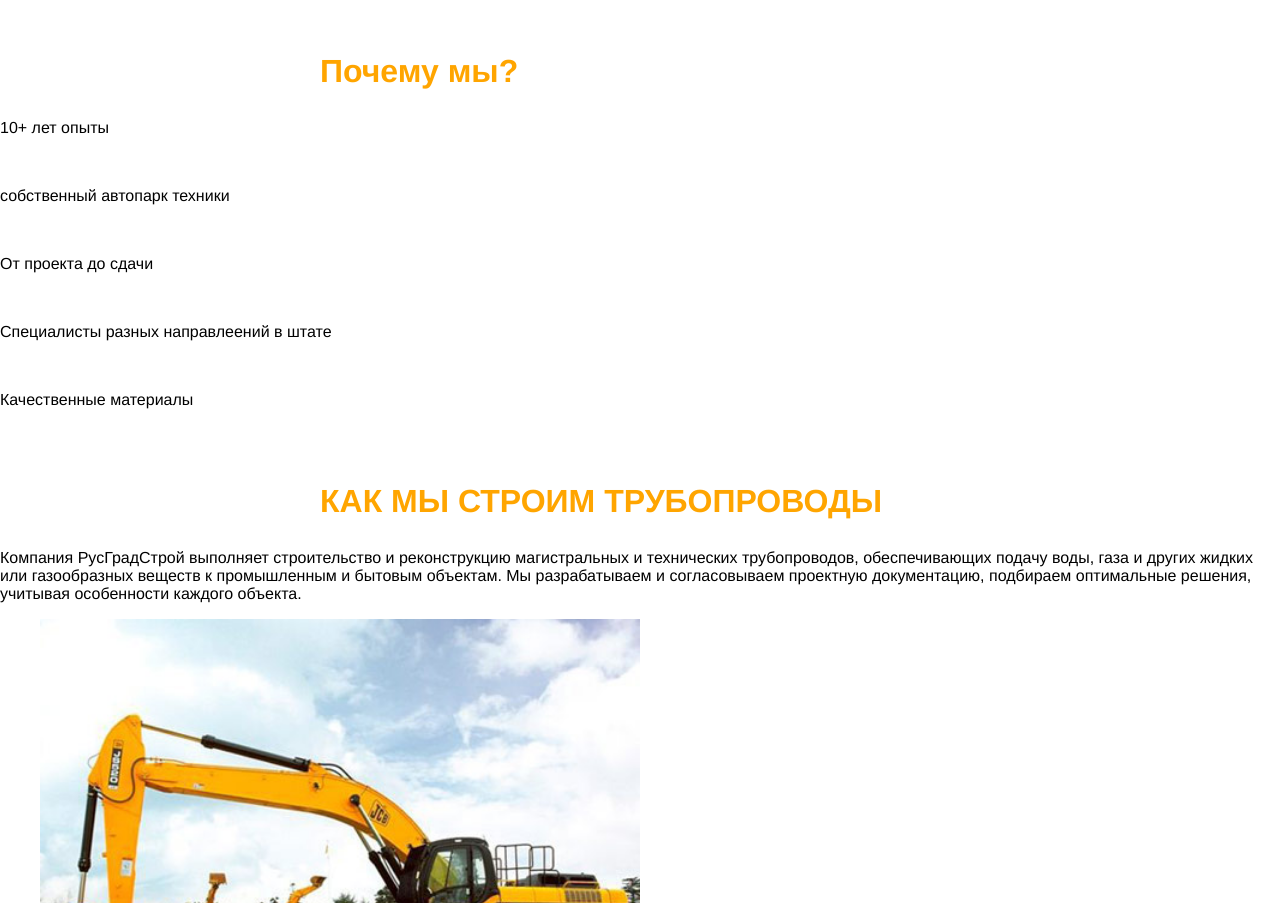
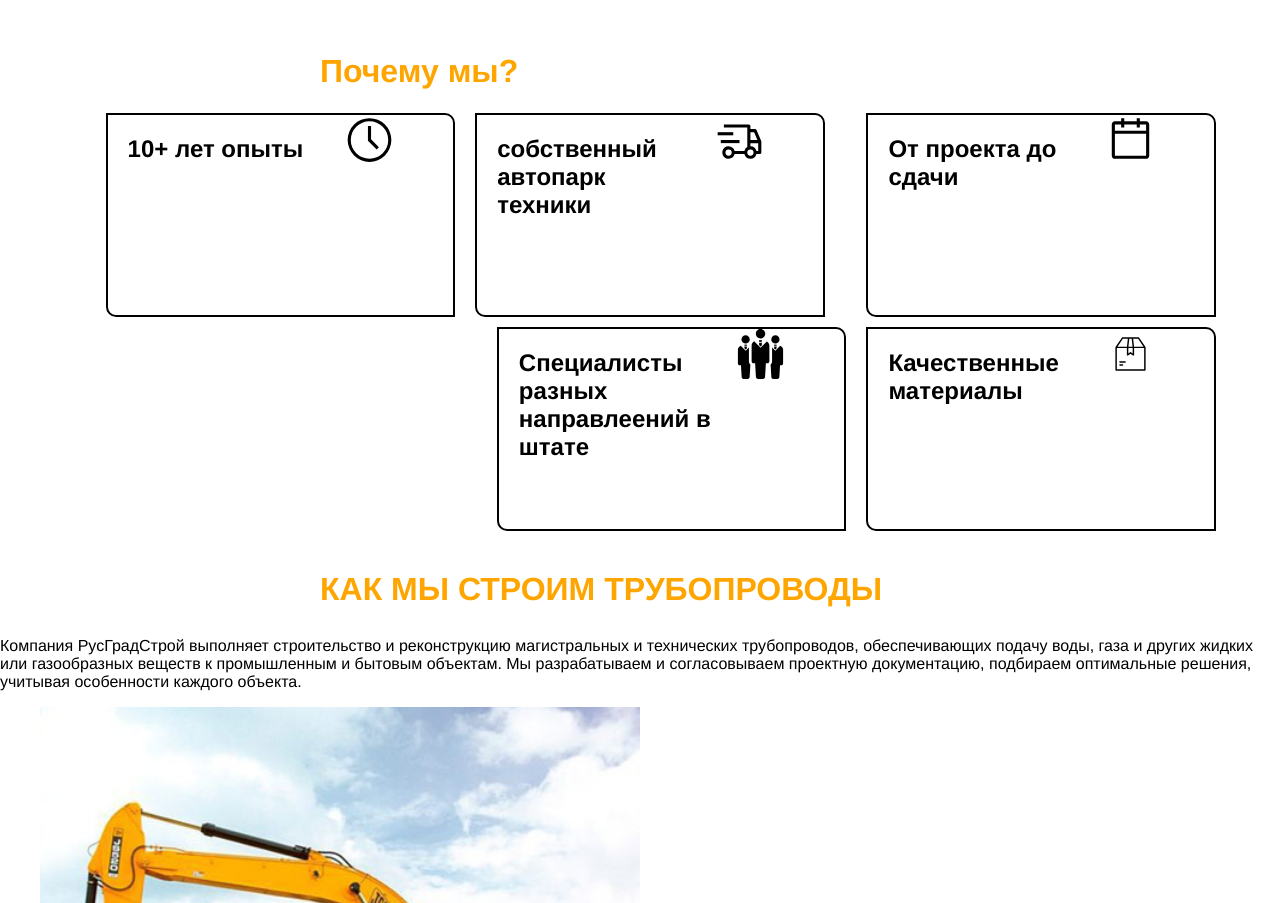
Before and after one commit to FoxWolf2004/StroiGrad_site, a plain HTML site: page index.html in a window 1280 px wide. Shown: the part 2200-3103 px from the top of the page. Drawn offline with Linux system fonts and the light colour scheme.

Commit message:
work html css

```diff
--- a/index.html
+++ b/index.html
@@ -166,30 +166,44 @@
 
         <article class="whycards">
 
-                <section>
-                    <p>10+ лет опыты</p><img src="">
+            <div class="wcard">
+                <div>
+                    <h2>10+ лет опыты</h2><img src="content/icon/time.svg">
+                </div>
                 <p></p>
-                </section>
+            </div>
 
-                <section>
-                    <p>собственный автопарк техники</p><img src="">
+            <div class="wcard">
+                <div>
+                    <h2>собственный автопарк техники</h2><img src="content/icon/delivery.svg">
+                </div>
+
                 <p></p>
-                </section>
+            </div>
 
-                <section>
-                    <p>От проекта до сдачи</p><img src="">
+            <div class="wcard">
+                <div>
+                    <h2>От проекта до сдачи</h2><img src="content/icon/calendar.svg">
+                </div>
+
                 <p></p>
-                </section>
+            </div>
 
-                <section>
-                    <p>Специалисты разных направлеений в штате</p><img src="">
+            <div class="wcard">
+                <div>
+                    <h2>Специалисты разных направлеений в штате</h2><img src="content/icon/team.svg">
+                </div>
+
                 <p></p>
-                </section>
+            </div>
 
-                <section>
-                    <p>Качественные материалы</p><img src="">
+            <div class="wcard">
+                <div>
+                    <h2>Качественные материалы</h2><img src="content/icon/box-business-comerce-2.svg">
+                </div>
+
                 <p></p>
-                </section>
+            </div>
 
         </article>
 
--- a/styles/styles.css
+++ b/styles/styles.css
@@ -343,14 +343,66 @@ main {
     margin-left: 20px;
 }
 
-.whycard {
+.whycards {
     display: flex;
 
+    width: 90%;
+    height: auto;
+    flex-wrap: wrap;
+
+    margin: auto;
+
+
+}
+
+.wcard {
+    display: block;
+
+    width: 30%;
+    height: 200px;
+
+    border-style: solid;
+    border-color: #000;
+    border-width: 2px;
+    border-top-right-radius: 10px;
+    border-bottom-left-radius: 10px;
+
+    margin-left: 20px;
+    margin-top: 10px;
+
+
+}
+
+.wcard:nth-child(n+3):nth-child(-n+4){
+    margin-left: auto;
+}
+
+.wcard:nth-child(n+0):nth-child(-n+1){
+    margin-left: auto;
+}
+
+.wcard > p {
+    margin-left: 20px;
+}
+.wcard > div {
+    display: flex;
     width: 100%;
+    height: 50px;
+    margin-left: 20px;
+}
+.wcard > div h2 {
+    display: block;
+
+    width: 60%;
+    height: 50px;
+}
+.wcard > div > img {
+    display: block;
+
+    width: 20%;
     height: auto;
 
-    flex-wrap: wrap;
-
+    fill: rgb(255, 166, 0);
 }
 footer {
     display: flex;
```
Also changed, not shown: content/icon/box-business-comerce-2.svg (added), content/icon/calendar.svg (added), content/icon/delivery.svg (added), content/icon/team.svg (added), content/icon/time.svg (added). Lines whose indentation alone changed are shown as unchanged.
